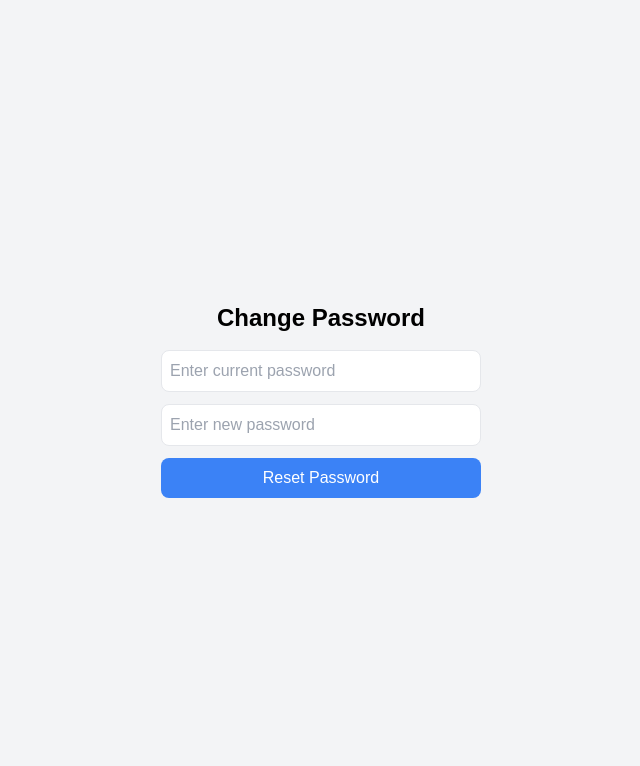
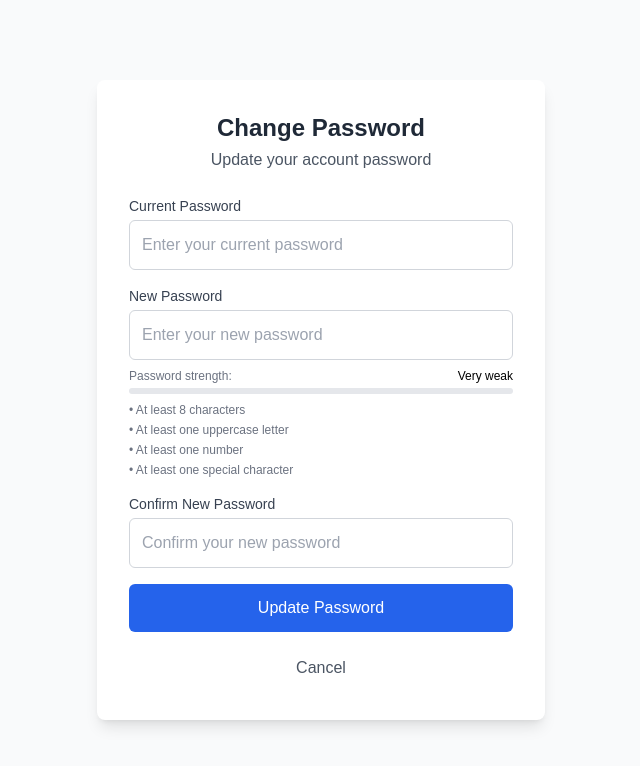
Before and after one commit to sahithi206/DEP25-G20-DRISHTI-Portal, a React (Vite) app in the folder client/: page /change-password in a window 1280 px wide. Shown: the top 766 px of the page, without its empty margins (319-959 px from the left). Built offline with nearby package versions, Linux system fonts and the light colour scheme; no server answers; sample sign-in values are in the browser's storage.

Commit message:
Update ChangePassword.jsx

```diff
--- a/client/src/pages/ChangePassword.jsx
+++ b/client/src/pages/ChangePassword.jsx
@@ -4,19 +4,59 @@ import { useNavigate } from "react-router-dom";
 export default function ChangePassword() {
   const [currentPassword, setCurrentPassword] = useState("");
   const [password, setPassword] = useState("");
+  const [confirmPassword, setConfirmPassword] = useState("");
   const [loading, setLoading] = useState(false);
   const [message, setMessage] = useState("");
-
+  const [messageType, setMessageType] = useState("error");
   const url = import.meta.env.VITE_REACT_APP_URL;
   let navigate = useNavigate();
 
+  const [passwordStrength, setPasswordStrength] = useState(0);
+
+  const validatePassword = (pass) => {
+    let strength = 0;
+    if (pass.length >= 8) strength += 1;
+    if (/[A-Z]/.test(pass)) strength += 1;
+    if (/[0-9]/.test(pass)) strength += 1;
+    if (/[^A-Za-z0-9]/.test(pass)) strength += 1;
+    setPasswordStrength(strength);
+    return strength;
+  };
+
+  const handlePasswordChange = (e) => {
+    const newPassword = e.target.value;
+    setPassword(newPassword);
+    validatePassword(newPassword);
+  };
+
   const resetPassword = async () => {
+    // Form validation
+    if (!currentPassword || !password) {
+      setMessage("Please fill in all fields");
+      setMessageType("error");
+      return;
+    }
+
+    if (password !== confirmPassword) {
+      setMessage("New passwords don't match");
+      setMessageType("error");
+      return;
+    }
+
+    if (validatePassword(password) < 3) {
+      setMessage("Please use a stronger password");
+      setMessageType("error");
+      return;
+    }
+
     setLoading(true);
     setMessage("");
+
     try {
       const token = localStorage.getItem("token");
       if (!token) {
         setMessage("Invalid session. Please log in again.");
+        setMessageType("error");
         setLoading(false);
         return;
       }
@@ -31,47 +71,142 @@ export default function ChangePassword() {
       });
 
       const data = await response.json();
+
       if (data.success) {
-        setMessage("Password successfully changed!");
+        setMessage("Password successfully changed! Redirecting to login...");
+        setMessageType("success");
         await localStorage.removeItem("token");
         setTimeout(() => navigate("/login"), 2000);
       } else {
-        setMessage(data.msg);
+        setMessage(data.msg || "Password change failed");
+        setMessageType("error");
       }
     } catch (err) {
-      setMessage("Something went wrong!");
+      setMessage("Something went wrong. Please try again later.");
+      setMessageType("error");
     }
+
     setLoading(false);
   };
 
   return (
-    <div className="flex justify-center items-center h-screen bg-gray-100">
-      <div className="text-center">
-        <h2 className="text-2xl font-semibold mb-4">Change Password</h2>
+    <div className="flex justify-center items-center min-h-screen bg-gray-50">
+      <div className="w-full max-w-md p-8 bg-white rounded-lg shadow-lg">
+        <div className="text-center mb-6">
+          <h2 className="text-2xl font-bold text-gray-800">Change Password</h2>
+          <p className="text-gray-600 mt-1">Update your account password</p>
+        </div>
 
-        {message && <p className="text-red-500 mb-3">{message}</p>}
+        {message && (
+          <div className={`p-4 mb-6 rounded-md ${
+            messageType === "success" ? "bg-green-50 text-green-700" : "bg-red-50 text-red-700"
+          }`}>
+            {message}
+          </div>
+        )}
 
-        <div className="flex flex-col items-center">
+        <div className="space-y-4">
+          <div>
+            <label htmlFor="currentPassword" className="block text-sm font-medium text-gray-700 mb-1">
+              Current Password
+            </label>
             <input
+              id="currentPassword"
               type="password"
-            placeholder="Enter current password"
-            className="w-80 p-2 border rounded-lg mb-3 focus:ring-2 focus:ring-blue-500"
+              placeholder="Enter your current password"
+              className="w-full p-3 border border-gray-300 rounded-md focus:outline-none focus:ring-2 focus:ring-blue-500 focus:border-blue-500 transition"
               value={currentPassword}
               onChange={(e) => setCurrentPassword(e.target.value)}
             />
+          </div>
+
+          <div>
+            <label htmlFor="newPassword" className="block text-sm font-medium text-gray-700 mb-1">
+              New Password
+            </label>
             <input
+              id="newPassword"
               type="password"
-            placeholder="Enter new password"
-            className="w-80 p-2 border rounded-lg mb-3 focus:ring-2 focus:ring-blue-500"
+              placeholder="Enter your new password"
+              className="w-full p-3 border border-gray-300 rounded-md focus:outline-none focus:ring-2 focus:ring-blue-500 focus:border-blue-500 transition"
               value={password}
-            onChange={(e) => setPassword(e.target.value)}
+              onChange={handlePasswordChange}
             />
+
+            {/* Password strength indicator */}
+            <div className="mt-2">
+              <div className="flex justify-between mb-1">
+                <span className="text-xs text-gray-500">Password strength:</span>
+                <span className="text-xs font-medium">
+                  {passwordStrength === 0 && "Very weak"}
+                  {passwordStrength === 1 && "Weak"}
+                  {passwordStrength === 2 && "Medium"}
+                  {passwordStrength === 3 && "Strong"}
+                  {passwordStrength === 4 && "Very strong"}
+                </span>
+              </div>
+              <div className="w-full bg-gray-200 rounded-full h-1.5">
+                <div
+                  className={`h-1.5 rounded-full ${
+                    passwordStrength === 0 ? "bg-gray-300 w-0" :
+                    passwordStrength === 1 ? "bg-red-500 w-1/4" :
+                    passwordStrength === 2 ? "bg-yellow-500 w-2/4" :
+                    passwordStrength === 3 ? "bg-blue-500 w-3/4" :
+                    "bg-green-500 w-full"
+                  }`}
+                ></div>
+              </div>
+              <ul className="text-xs text-gray-500 mt-2 space-y-1">
+                <li className={password.length >= 8 ? "text-green-500" : ""}>• At least 8 characters</li>
+                <li className={/[A-Z]/.test(password) ? "text-green-500" : ""}>• At least one uppercase letter</li>
+                <li className={/[0-9]/.test(password) ? "text-green-500" : ""}>• At least one number</li>
+                <li className={/[^A-Za-z0-9]/.test(password) ? "text-green-500" : ""}>• At least one special character</li>
+              </ul>
+            </div>
+          </div>
+
+          <div>
+            <label htmlFor="confirmPassword" className="block text-sm font-medium text-gray-700 mb-1">
+              Confirm New Password
+            </label>
+            <input
+              id="confirmPassword"
+              type="password"
+              placeholder="Confirm your new password"
+              className={`w-full p-3 border rounded-md focus:outline-none focus:ring-2 focus:ring-blue-500 focus:border-blue-500 transition ${
+                confirmPassword && password !== confirmPassword ? "border-red-500" : "border-gray-300"
+              }`}
+              value={confirmPassword}
+              onChange={(e) => setConfirmPassword(e.target.value)}
+            />
+            {confirmPassword && password !== confirmPassword && (
+              <p className="text-red-500 text-xs mt-1">Passwords don't match</p>
+            )}
+          </div>
+
           <button
             onClick={resetPassword}
             disabled={loading}
-            className="w-80 bg-blue-500 text-white py-2 rounded-lg hover:bg-green-600 disabled:bg-green-300"
+            className="w-full bg-blue-600 text-white py-3 rounded-md hover:bg-blue-700 focus:outline-none focus:ring-2 focus:ring-blue-500 focus:ring-offset-2 transition disabled:bg-blue-300 disabled:cursor-not-allowed mt-2"
           >
-            {loading ? "Resetting..." : "Reset Password"}
+            {loading ? (
+              <span className="flex items-center justify-center">
+                <svg className="animate-spin -ml-1 mr-2 h-4 w-4 text-white" xmlns="http://www.w3.org/2000/svg" fill="none" viewBox="0 0 24 24">
+                  <circle className="opacity-25" cx="12" cy="12" r="10" stroke="currentColor" strokeWidth="4"></circle>
+                  <path className="opacity-75" fill="currentColor" d="M4 12a8 8 0 018-8V0C5.373 0 0 5.373 0 12h4zm2 5.291A7.962 7.962 0 014 12H0c0 3.042 1.135 5.824 3 7.938l3-2.647z"></path>
+                </svg>
+                Updating Password...
+              </span>
+            ) : (
+              "Update Password"
+            )}
+          </button>
+
+          <button
+            onClick={() => navigate(-1)}
+            className="w-full bg-transparent text-gray-600 py-2 rounded-md hover:bg-gray-100 focus:outline-none focus:ring-2 focus:ring-gray-300 focus:ring-offset-2 transition mt-2"
+          >
+            Cancel
           </button>
         </div>
       </div>
```
Lines whose indentation alone changed are shown as unchanged.
